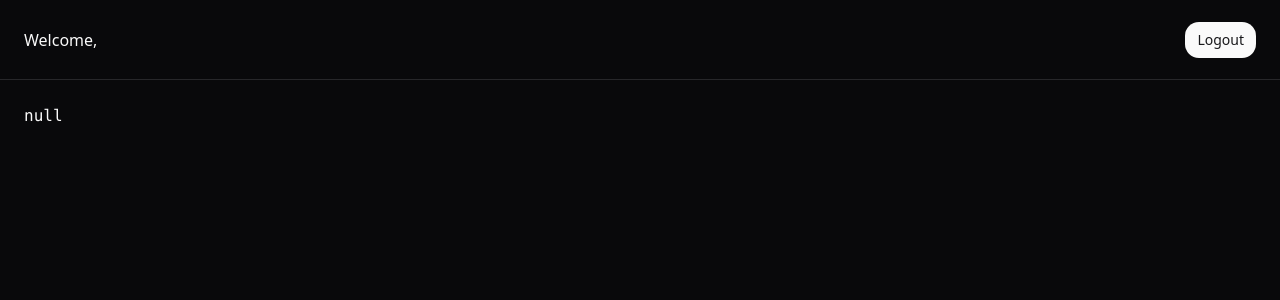
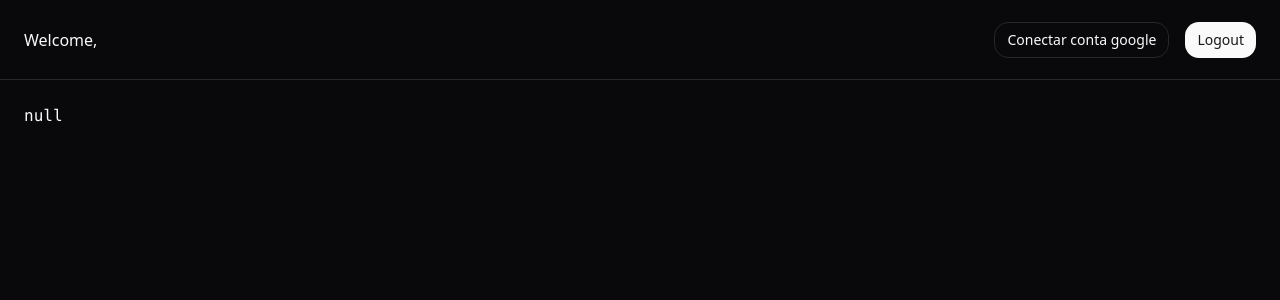
Before and after one commit to T4ng40/nextjs_auth_v5, a Next.js app: page /dash in a window 1280 px wide. Shown: the top 300 px of the page. Built offline with nearby package versions, Linux system fonts and the light colour scheme; no server answers.

Commit message:
Add Google login support and update authentication flow

```diff
--- a/src/app/dash/_components/AppBar.tsx
+++ b/src/app/dash/_components/AppBar.tsx
@@ -1,17 +1,23 @@
 "use client";
 
 import { Button } from "@/components/ui/button";
-import { useSession } from "next-auth/react";
+import { signIn, useSession } from "next-auth/react";
 import { signOutAction } from "../_actions/signOutAction";
 
 export function AppBar() {
   const session = useSession();
   return (
-    <header className="h-20 flex justify-end border-b items-center px-6">
-      <p className="mr-auto">Welcome, {session.data?.user?.name}</p>
-      <Button size="sm" onClick={signOutAction}>
-        Logout
-      </Button>
+    <header className="h-20 flex justify-between border-b items-center px-6">
+      <span>Welcome, {session.data?.user?.name}</span>
+      <div className="space-x-4">
+        <Button size="sm" onClick={() => signIn("google")} variant="outline">
+          Conectar conta google
+        </Button>
+
+        <Button size="sm" onClick={signOutAction}>
+          Logout
+        </Button>
+      </div>
     </header>
   );
 }
--- a/src/app/layout.tsx
+++ b/src/app/layout.tsx
@@ -1,5 +1,6 @@
 import { ThemeProvider } from "@/components/theme-provider";
 import { Toaster } from "@/components/ui/sonner";
+import { auth } from "@/lib/auth";
 import type { Metadata } from "next";
 import { SessionProvider } from "next-auth/react";
 import "./globals.css";
@@ -9,11 +10,12 @@ export const metadata: Metadata = {
   description: "Authentication with Auth.js",
 };
 
-export default function RootLayout({
+export default async function RootLayout({
   children,
 }: Readonly<{
   children: React.ReactNode;
 }>) {
+  const session = await auth();
   return (
     <html lang="en" suppressHydrationWarning>
       <body className="antialiased">
@@ -23,7 +25,7 @@ export default function RootLayout({
           enableSystem
           disableTransitionOnChange
         >
-          <SessionProvider>{children}</SessionProvider>
+          <SessionProvider session={session}>{children}</SessionProvider>
 
           <Toaster />
         </ThemeProvider>
--- a/src/app/login/page.tsx
+++ b/src/app/login/page.tsx
@@ -35,17 +35,9 @@ export default function Page() {
     }
   }
 
-  async function googleLoginAction() {
-    "use server";
-
-    await signIn("google");
-  }
   return (
     <div className="flex h-screen w-full items-center justify-center px-4">
-      <LoginForm
-        loginAction={loginAction}
-        googleLoginAction={googleLoginAction}
-      />
+      <LoginForm loginAction={loginAction} />
     </div>
   );
 }
--- a/src/components/login-form.tsx
+++ b/src/components/login-form.tsx
@@ -11,15 +11,16 @@ import {
 } from "@/components/ui/card";
 import { Input } from "@/components/ui/input";
 import { Label } from "@/components/ui/label";
+
 import { Loader2Icon } from "lucide-react";
+import { signIn } from "next-auth/react";
 import { useActionState } from "react";
 import { toast } from "sonner";
 interface ILoginFormProps {
   loginAction: (formData: FormData) => Promise<void | { error: string }>;
-  googleLoginAction: () => Promise<void>;
 }
 
-export function LoginForm({ loginAction, googleLoginAction }: ILoginFormProps) {
+export function LoginForm({ loginAction }: ILoginFormProps) {
   const [, dispatchAction, isPending] = useActionState(
     async (_previousData: any, formData: FormData) => {
       const response = await loginAction(formData);
@@ -75,7 +76,7 @@ export function LoginForm({ loginAction, googleLoginAction }: ILoginFormProps) {
             variant="outline"
             className="w-full"
             type="button"
-            onClick={googleLoginAction}
+            onClick={() => signIn("google")}
           >
             Login with Google
           </Button>
--- a/src/lib/auth.ts
+++ b/src/lib/auth.ts
@@ -9,13 +9,16 @@ import { db } from "./db";
 export const { auth, signIn, signOut, handlers } = NextAuth({
   pages: {
     error: "/login",
+    signIn: "/login",
   },
   adapter: PrismaAdapter(db),
   session: {
     strategy: "jwt",
   },
   providers: [
-    Google,
+    Google({
+      allowDangerousEmailAccountLinking: true,
+    }),
     Credentials({
       authorize: async (credentials) => {
         const { success, data } = loginSchema.safeParse(credentials);
```
